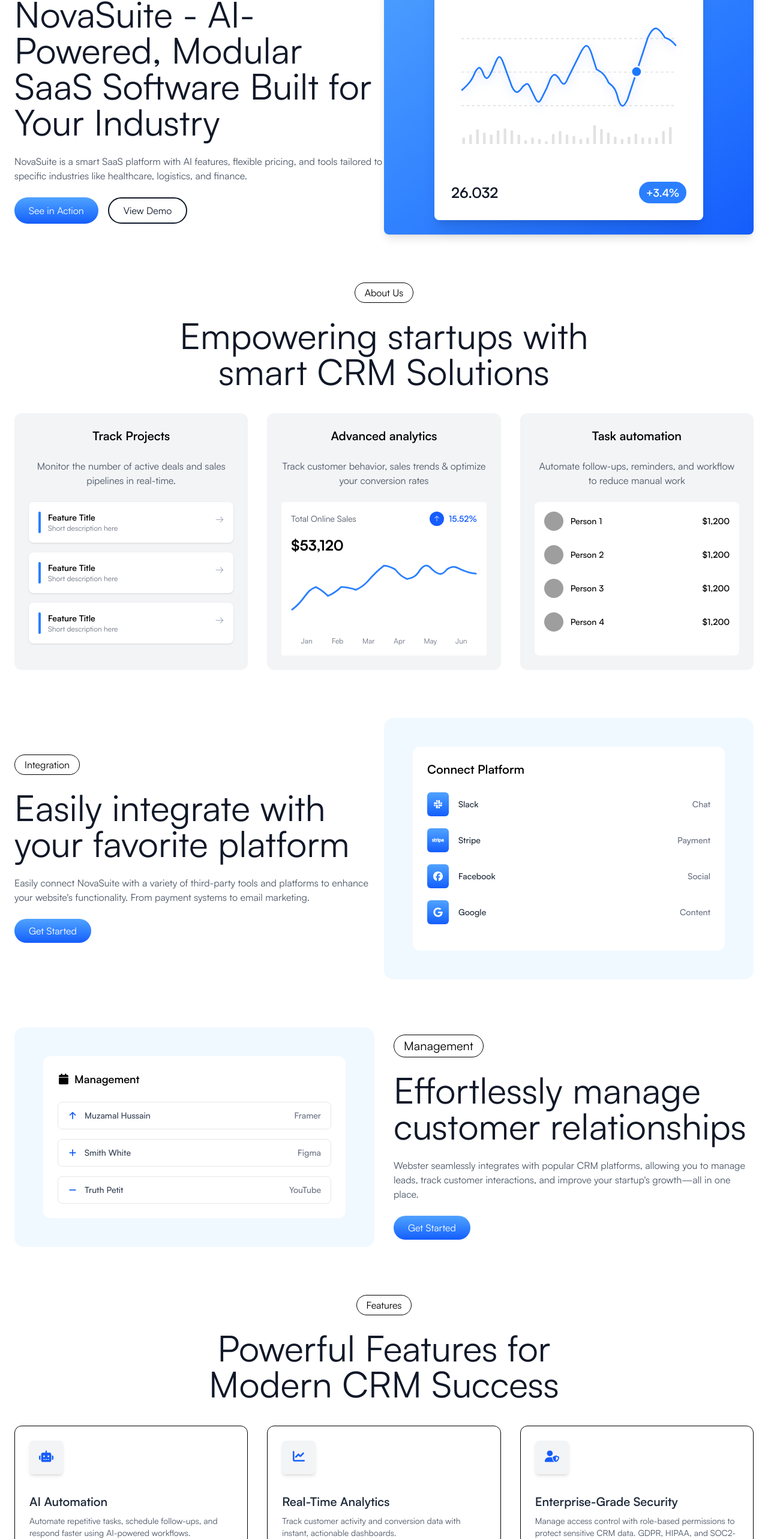
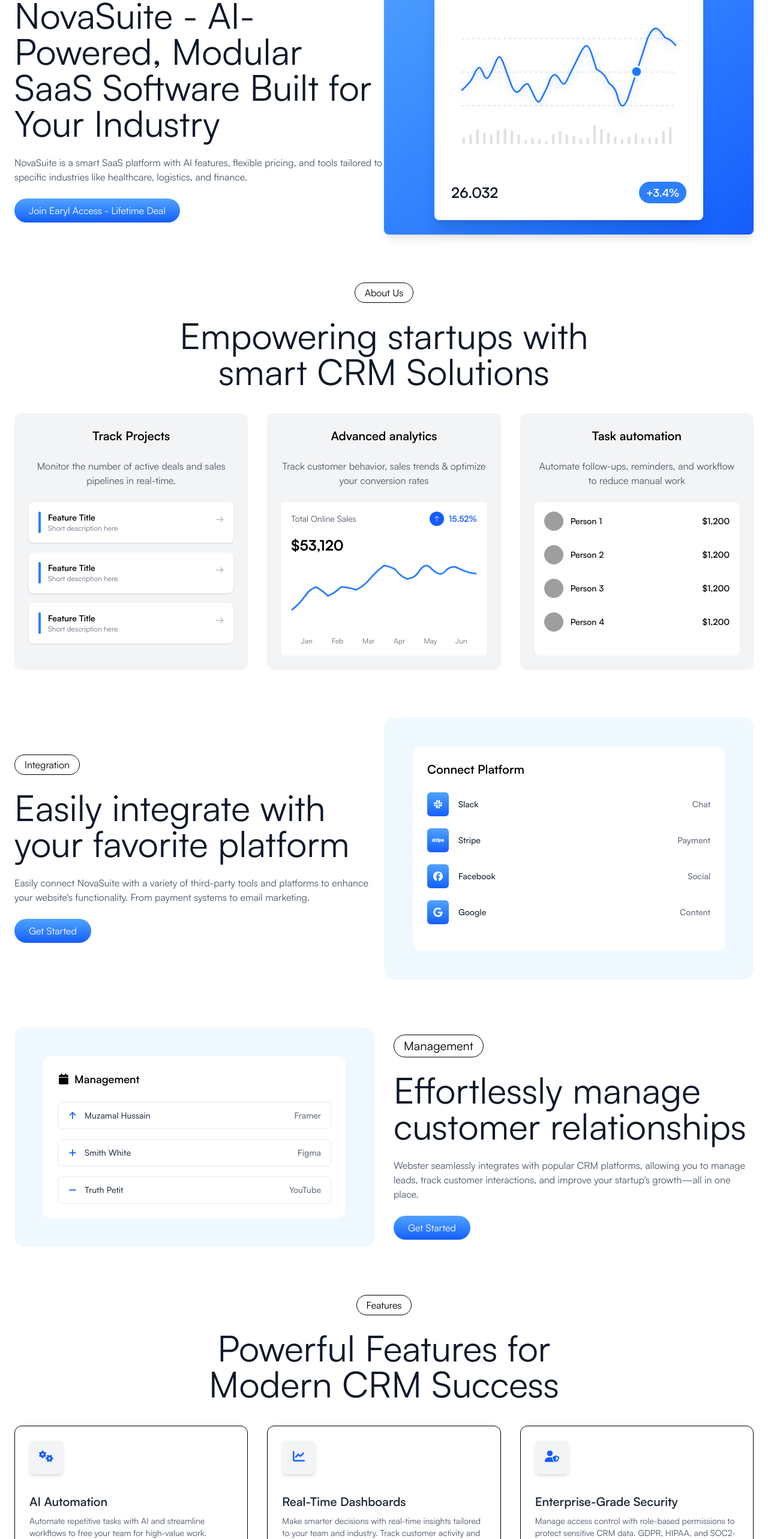
Before and after one commit to efmarcial-dev/nova-suite, a Next.js app: page / in a window 1280 px wide. Shown: the part 230-2796 px from the top of the page at 60% size. Built offline with nearby package versions, Linux system fonts and the light colour scheme; grey boxes are pictures that could not be loaded.

Commit message:
updated site

```diff
--- a/app/layout.tsx
+++ b/app/layout.tsx
@@ -8,8 +8,8 @@ config.autoAddCss = false;
 
 
 export const metadata: Metadata = {
-  title: "NovaSuite | Modular AI SaaS Industy-Specific Business Automation",
-  description: "NovaSuite is a secure, mobile-optimized SaaS platform powered by AI and built for your industry. Customize tools, pay only for what you use, and scale confidently.",
+  title: "NovaSuite: AI-Powered Smart Business Operating System | Early Access Available",
+  description: "NovaSuite is a modular, AI-driven business platform combining CRM, task automation, analytics, and more. Join the early access program for lifetime access."
 };
 
 export default function RootLayout({
--- a/app/page.tsx
+++ b/app/page.tsx
@@ -3,7 +3,7 @@ import Image from "next/image";
 import Link from "next/link";
 import { FontAwesomeIcon } from "@fortawesome/react-fontawesome";
 import { faSlack, faFacebook, faStripe, faGoogle } from "@fortawesome/free-brands-svg-icons";
-import { faCalendar, faArrowUp, faPlus, faMinus,
+import { faCalendar, faArrowUp, faPlus, faMinus, faCogs, faCalendarAlt, faFileAlt, faPuzzlePiece,
   faRobot, faChartLine, faUserShield, faUsers, faCreditCard, faComments
  } from "@fortawesome/free-solid-svg-icons";
 import React, { useEffect, useRef, useState } from "react";
@@ -42,14 +42,14 @@ export default function Home() {
 
   const features = [
     {
-      icon: faRobot,
+      icon: faCogs,
       title: "AI Automation",
-      description: "Automate repetitive tasks, schedule follow-ups, and respond faster using AI-powered workflows."
+      description: "Automate repetitive tasks with AI and streamline workflows to free your team for high-value work."
     },
     {
       icon: faChartLine,
-      title: "Real-Time Analytics",
-      description: "Track customer activity and conversion data with instant, actionable dashboards."
+      title: "Real-Time Dashboards",
+      description: "Make smarter decisions with real-time insights tailored to your team and industry. Track customer activity and conversion data with instant, actionable dashboards. "
     },
     {
       icon: faUserShield,
@@ -59,17 +59,17 @@ export default function Home() {
     {
       icon: faUsers,
       title: "Lead & Client Analysis",
-      description: "Segment and score leads to optimize targeting and improve closing rates."
+      description: "Track leads, clients, and contacts effortlessly and close more deals with less effort."
     },
     {
-      icon: faCreditCard,
-      title: "Flexible Pricing",
-      description: "Usage-based and hybrid plans available"
+      icon: faFileAlt,
+      title: "Document Handling",
+      description: "Secure, organized document workflows tailored for industries like legal, healthcare, and finance."
     },
     {
-      icon: faComments,
-      title: "Multi-Channel Communication",
-      description: "Unify conversations across email, chat, and social platforms in one view."
+      icon: faPuzzlePiece,
+      title: "Custom Toolkits by Industry",
+      description: "Use vertical SaaS modules built for your specific industry—from consulting to construction—no clutter, just what you need."
     },
   ];
 
@@ -126,10 +126,7 @@ export default function Home() {
           {/* Call to action button */}
           <div className="flex space-x-4 justify-center md:justify-start lg:justiy-start">
             <button className="px-6 py-2 bg-gradient-to-b from-blue-400 to-blue-600 text-white rounded-full transition-all duration-300 hover:brightness-110 hover:scale-105">
-              See in Action
-            </button>
-            <button className="px-6 py-2 border-2 border-gray-900 text-gray-900 rounded-full transition-all duration-300 hover:bg-black hover:text-white hover:scale-105">
-              View Demo
+              Join Earyl Access - Lifetime Deal
             </button>
           </div>
 
@@ -179,7 +176,7 @@ export default function Home() {
         </h2>
       </div>
 
-    {/* Features Section */}
+    {/* About */}
 
       <div className="container mx-auto grid grid-cols-1 md:grid-cols-2 lg:grid-cols-3 gap-8 mt-10" >
         {/* Column 1 */}
@@ -492,12 +489,15 @@ export default function Home() {
 
         {/* SEO Optimized Heading */}
         <h2 className="text-3xl md:text-6xl font-semibold text-white mt-4 mb-4">
-          Join the waitlist for NovaSuite - the intelligent CRM built for the future of sales.
+        Early Access Offer
         </h2>
+        <p className="max-w-2xl mx-auto mt-4 text-white text-md md:text-lg lg:text-xl">
+        Join NovaSuite early and receive <strong>lifetime access</strong> at a discounted rate. Limited spots available.
+        </p>
 
         {/* CTA Button */}
         <button className="bg-white text-blue-600 font-semibold px-6 py-3 rounded-full hover:bg-blue-50 transition">
-          Get Started
+          Join Waitlist
         </button>
       </div>
 
```
